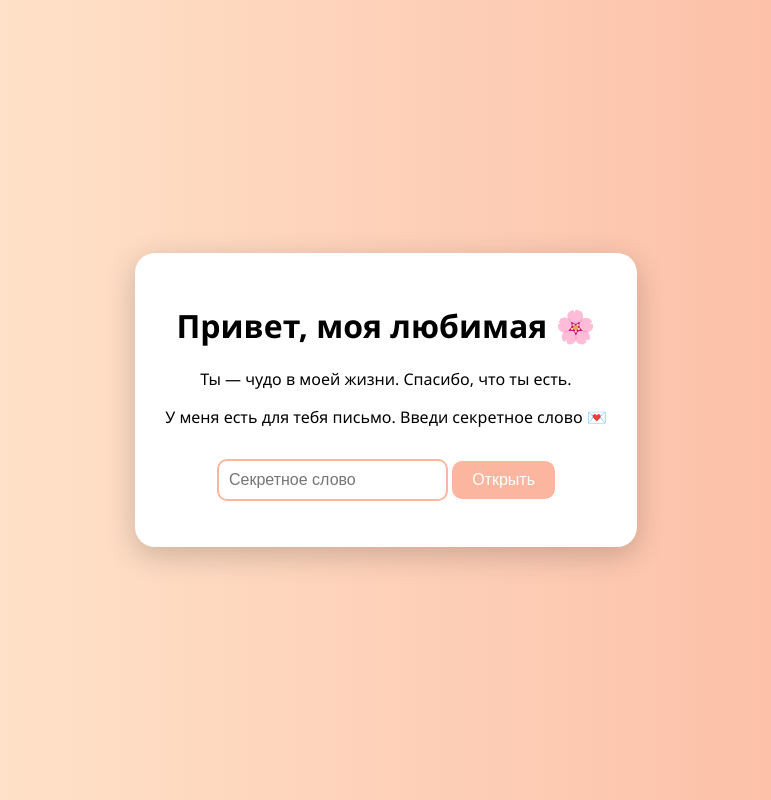
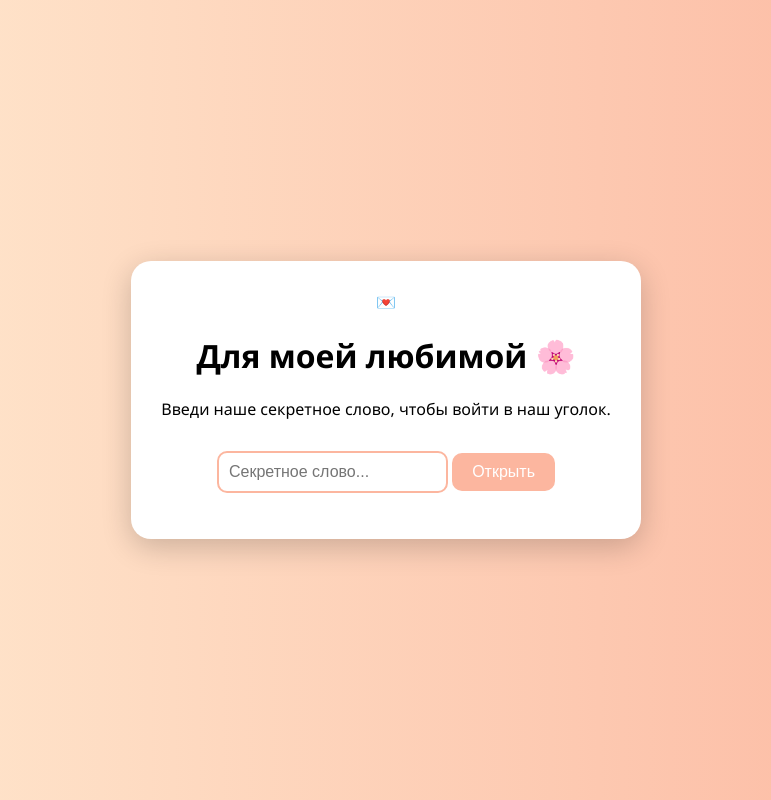
Before and after one commit to Travkaa52/Ffff, a plain HTML site: page index.html in a window 1280 px wide. Shown: the whole page, without its empty margins (254-1025 px from the left). Drawn offline with Linux system fonts and the light colour scheme.

Commit message:
Refactor login screen and letter content layout

```diff
--- a/index.html
+++ b/index.html
@@ -6,16 +6,27 @@
   <link rel="stylesheet" href="style.css">
 </head>
 <body>
-  <div class="container">
-    <h1 class="fade-in">Привет, моя любимая 🌸</h1>
-    <p class="fade-in delay">Ты — чудо в моей жизни. Спасибо, что ты есть.</p>
-    <p class="fade-in delay-2">У меня есть для тебя письмо. Введи секретное слово 💌</p>
+<div class="container animate__animated animate__fadeIn">
+    <div id="login-screen">
+        <div class="heart-icon">💌</div>
+        <h1 class="fade-in">Для моей любимой 🌸</h1>
+        <p class="fade-in delay">Введи наше секретное слово, чтобы войти в наш уголок.</p>
 
-    <input type="password" id="password" placeholder="Секретное слово">
-    <button onclick="checkPassword()">Открыть</button>
+        <div class="input-group">
+            <input type="password" id="password" placeholder="Секретное слово...">
+            <button onclick="checkPassword()" class="btn-open">Открыть</button>
+        </div>
+        <p id="error-message"></p>
+    </div>
 
-    <p id="error-message"></p>
-  </div>
+    <div id="letter-content" style="display: none;" class="animate__animated animate__zoomIn">
+        <h2>Моё письмо тебе ✨</h2>
+        <div class="letter-text">
+            Ты — самое светлое, что со мной случалось. Этот счетчик и наш чат — лишь малая часть того, как сильно я тебя ценю...
+        </div>
+        <button onclick="goToApp()" class="btn-main">Перейти к нашему счётчику ❤️</button>
+    </div>
+</div>
 
   <script src="script.js"></script>
 </body>
```
